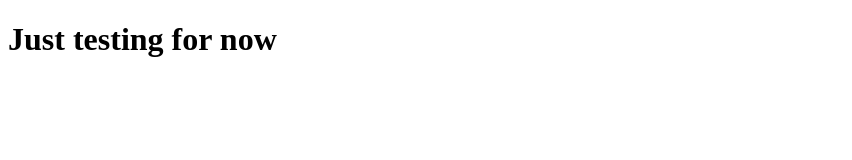
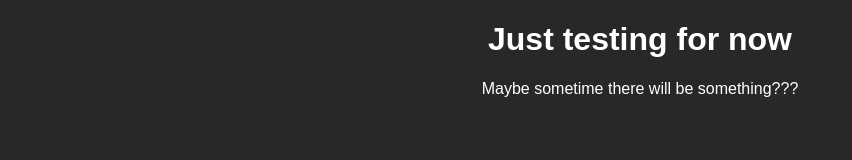
Before and after one commit to cubusXD/cubusXD.github.io, a plain HTML site: page index.html in a window 1280 px wide. Shown: the whole page, without its empty margins (0-852 px from the left). Drawn offline with Linux system fonts and the light colour scheme.

Commit message:
Update index.html

```diff
--- a/index.html
+++ b/index.html
@@ -5,8 +5,17 @@
     <meta http-equiv="X-UA-Compatible" content="IE=edge">
     <meta name="viewport" content="width=device-width, initial-scale=1.0">
     <title>Personal Page</title>
+    <style>
+        body {
+            background-color: #282828;
+            font-family: Arial;
+            color: white;
+            text-align: center;
+        }
+    </style>
 </head>
 <body>
     <h1>Just testing for now</h1>
+    <a>Maybe sometime there will be something???</a>
 </body>
 </html>
```
